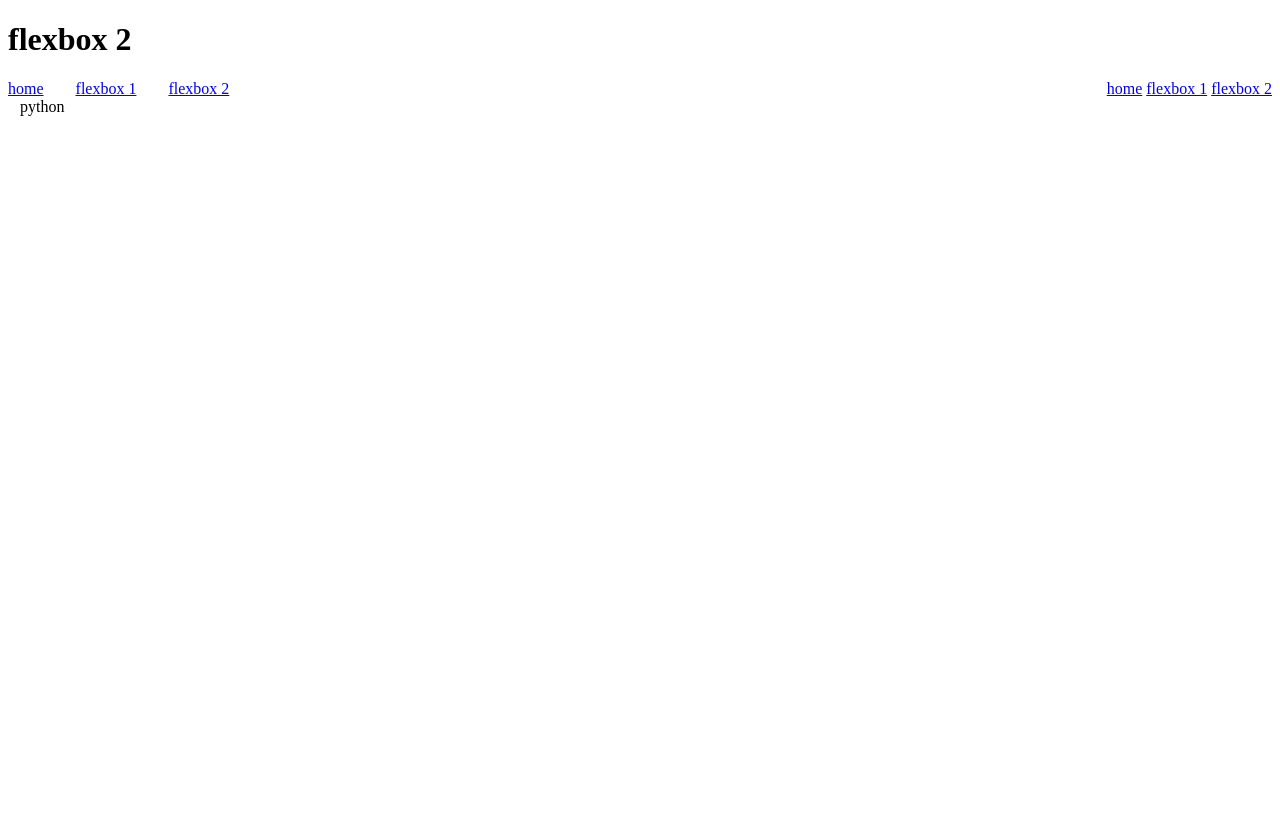
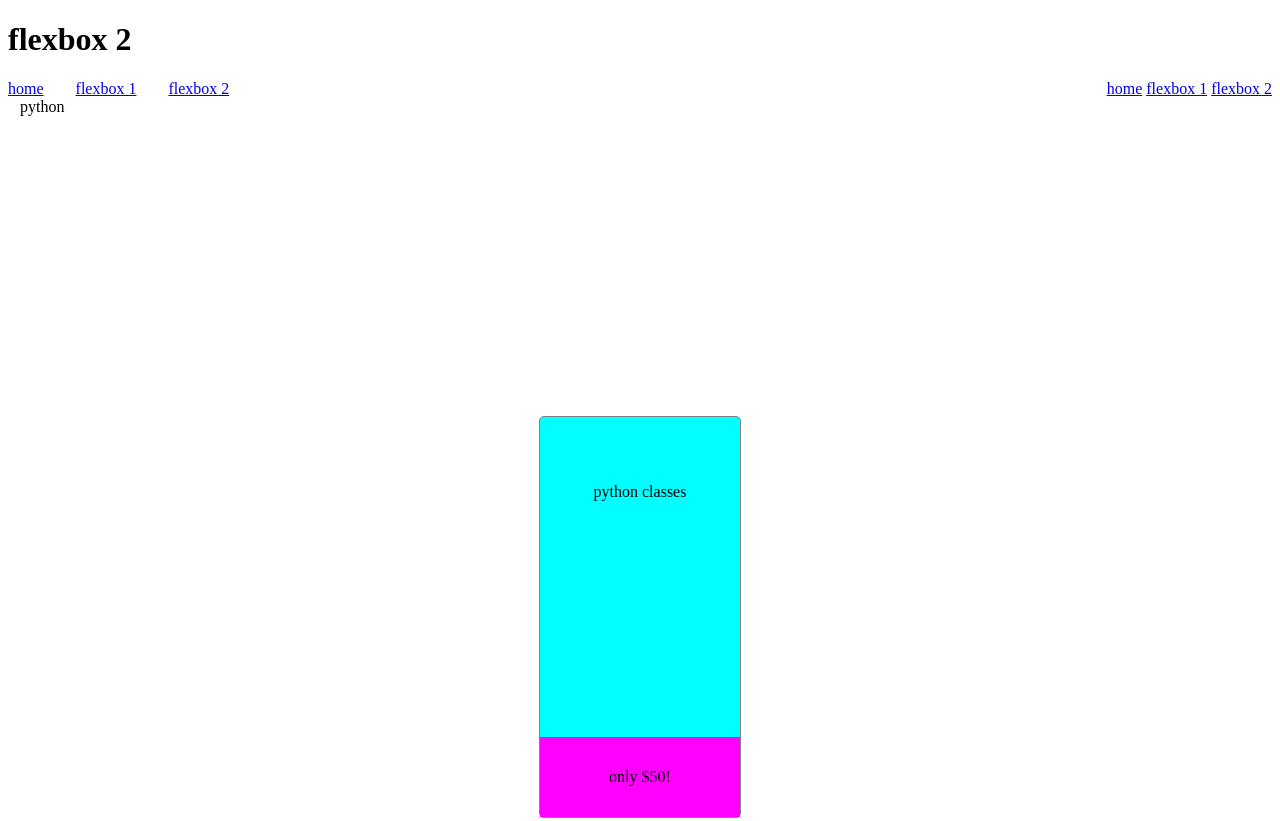
Before and after one commit to shaikhsheza/flexboxlabs, a plain HTML site: page html/flexbox2.html in a window 1280 px wide. Drawn offline with nearby package versions, Linux system fonts and the light colour scheme.

Commit message:
added a card in flexbox2.html, using flex containers inside a flex container with vertical orientation.

```diff
--- a/css/style2.css
+++ b/css/style2.css
@@ -27,3 +27,37 @@ html, body{
 .rating{
     margin-left: 36px;
 }
+
+.card {
+    height: 400px;
+    width: 200px;
+    margin: 300px auto;
+
+    border-radius: 5px;
+    border: 1px solid grey;
+    background-color: cyan;
+
+    display: flex;
+
+    flex-direction: column;
+    justify-content: space-between;
+    align-items: center;
+}
+
+.card-description {
+    display: flex;
+    flex-direction: column;
+    justify-content: space-around;
+    align-items: center;
+    margin-top: 50px;
+}
+
+.card-price {
+    width: 100%;
+    height: 80px;
+    background-color: magenta;
+
+    display: flex;
+    justify-content: center;
+    align-items: center;
+}
--- a/html/flexbox2.html
+++ b/html/flexbox2.html
@@ -36,5 +36,15 @@
         </div>
     </div>
 
+    <div class="card">
+        <div class="card-description">
+            <ion-icon name="logo-python" size="large" class="icon"></ion-icon>
+            <p>python classes</p>
+        </div>
+        <div class="card-price">
+            <p>only $50!</p>
+        </div>
+    </div>
+
 </body>
 </html>
```
